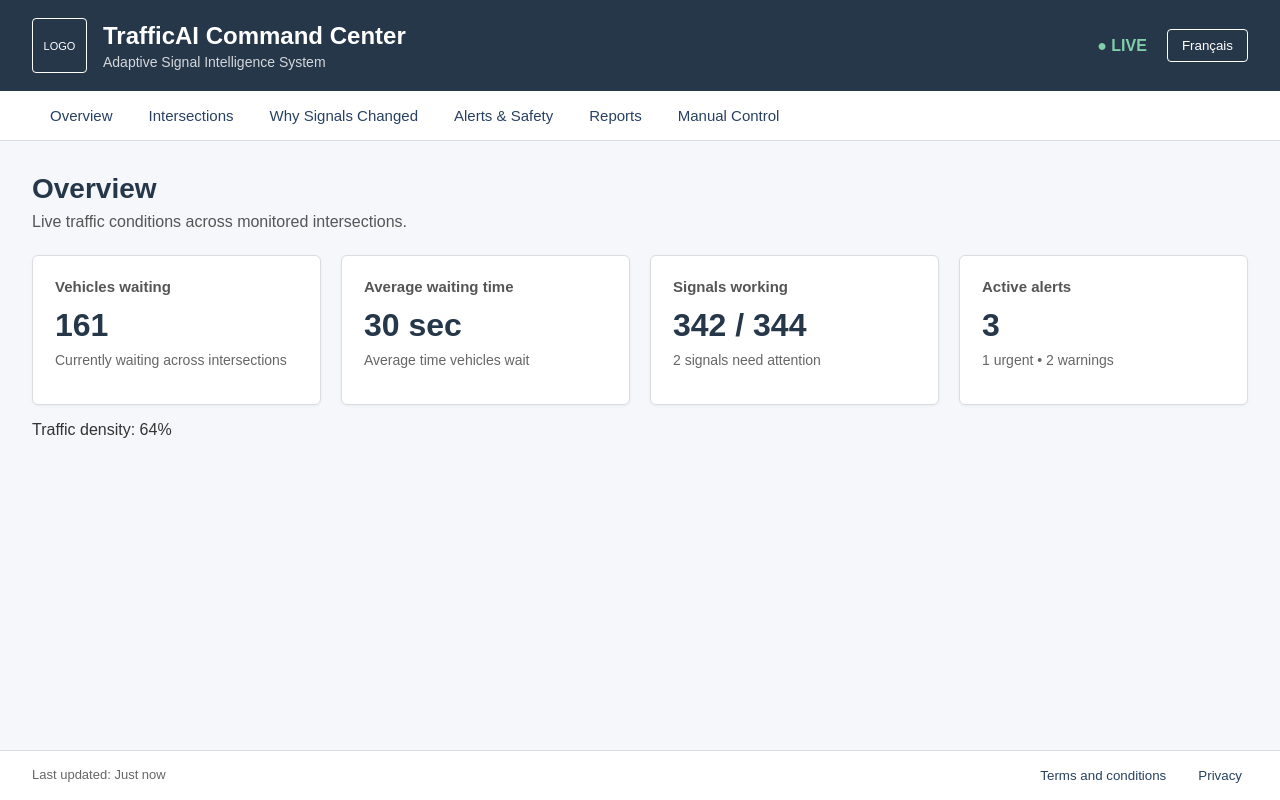
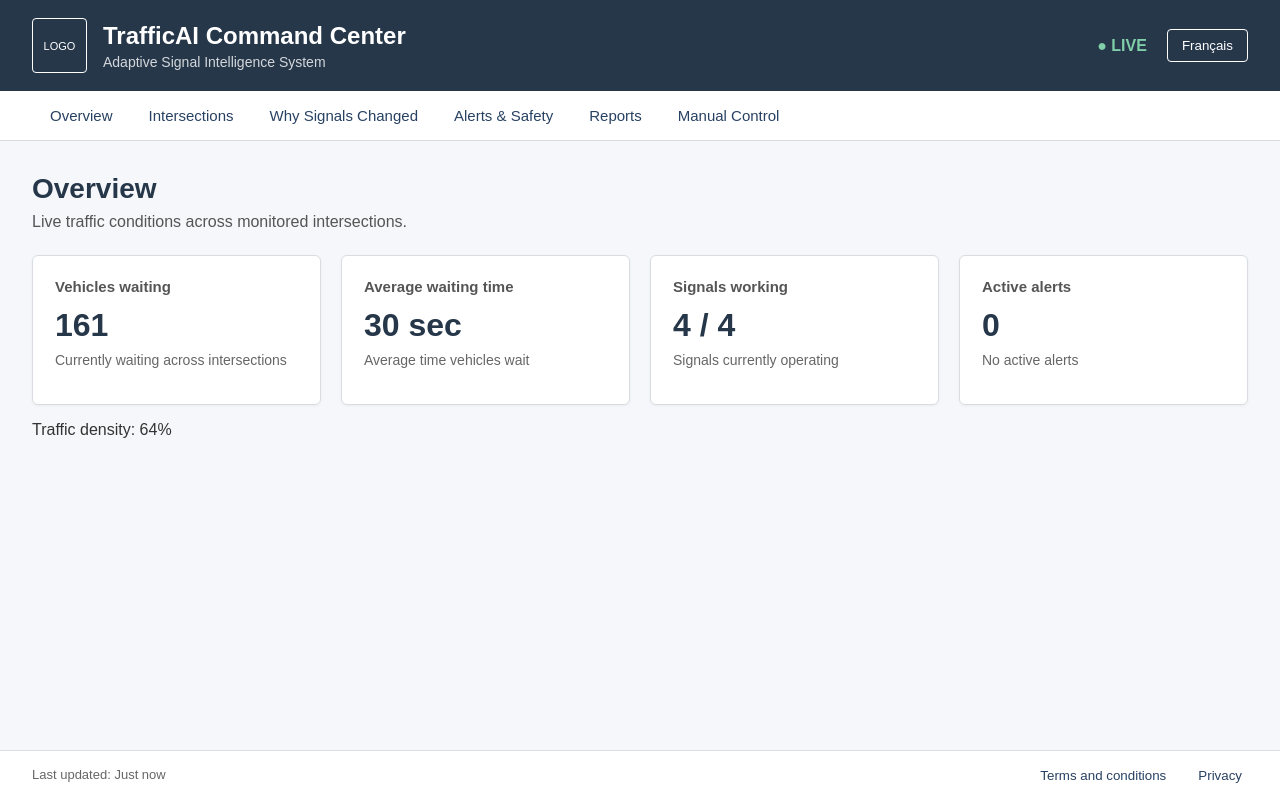
Before and after one commit to abhinavanil22/traffic-ai-command-center, a React (Vite) app: page / in a window 1280 px wide. Built offline with nearby package versions, Linux system fonts and the light colour scheme.

Commit message:
Add dynamic signal health and traffic alerts

```diff
--- a/src/App.tsx
+++ b/src/App.tsx
@@ -1,4 +1,5 @@
 import { useEffect, useState } from "react";
+import { getActiveAlerts } from "./utils/trafficAlerts";
 
 import Header from "./components/layout/Header";
 import Navigation from "./components/layout/Navigation";
@@ -30,6 +31,9 @@ function App() {
       total + intersection.vehiclesWaiting,
     0,
   );
+
+
+  const activeAlerts = getActiveAlerts(intersections);
 
   return (
     <div className="app">
@@ -67,14 +71,26 @@ function App() {
 
           <SummaryCard
             title="Signals working"
-            value="342 / 344"
-            description="2 signals need attention"
+            value={`${intersections.reduce(
+              (total, intersection) =>
+                total + intersection.signalHealth.working,
+              0,
+            )} / ${intersections.reduce(
+              (total, intersection) =>
+                total + intersection.signalHealth.total,
+              0,
+            )}`}
+            description="Signals currently operating"
           />
 
           <SummaryCard
             title="Active alerts"
-            value="3"
-            description="1 urgent • 2 warnings"
+            value={activeAlerts.length.toString()}
+            description={
+              activeAlerts.length === 0
+                ? "No active alerts"
+                : "Requires attention"
+            }
           />
         </div>
         <div className="traffic-info">
--- a/src/data/mockData.ts
+++ b/src/data/mockData.ts
@@ -8,6 +8,10 @@ export const intersections: Intersection[] = [
     vehiclesWaiting: 165,
     averageWait: 34,
     cameraWorking: true,
+    signalHealth: {
+      total: 4,
+      working: 4,
+    },
     trafficDensity: 62,
 
     directions: [
--- a/src/types/traffic.ts
+++ b/src/types/traffic.ts
@@ -32,5 +32,11 @@ export interface Intersection {
   averageWait: number;
   cameraWorking: boolean;
   trafficDensity: number;
+  signalHealth: SignalHealth;
   directions: DirectionTraffic[];
 }
+
+export interface SignalHealth {
+  total: number;
+  working: number;
+}
--- /dev/null
+++ b/src/utils/trafficAlerts.ts
@@ -0,0 +1,29 @@
+import type { Intersection } from "../types/traffic";
+
+export function getActiveAlerts(
+  intersections: Intersection[],
+): string[] {
+  const alerts: string[] = [];
+
+  intersections.forEach((intersection) => {
+    if (!intersection.cameraWorking) {
+      alerts.push(
+        `${intersection.name}: Camera problem`,
+      );
+    }
+
+    if (intersection.trafficDensity >= 80) {
+      alerts.push(
+        `${intersection.name}: Heavy traffic`,
+      );
+    }
+
+    if (intersection.status === "backup") {
+      alerts.push(
+        `${intersection.name}: Backup timing plan active`,
+      );
+    }
+  });
+
+  return alerts;
+}
```
